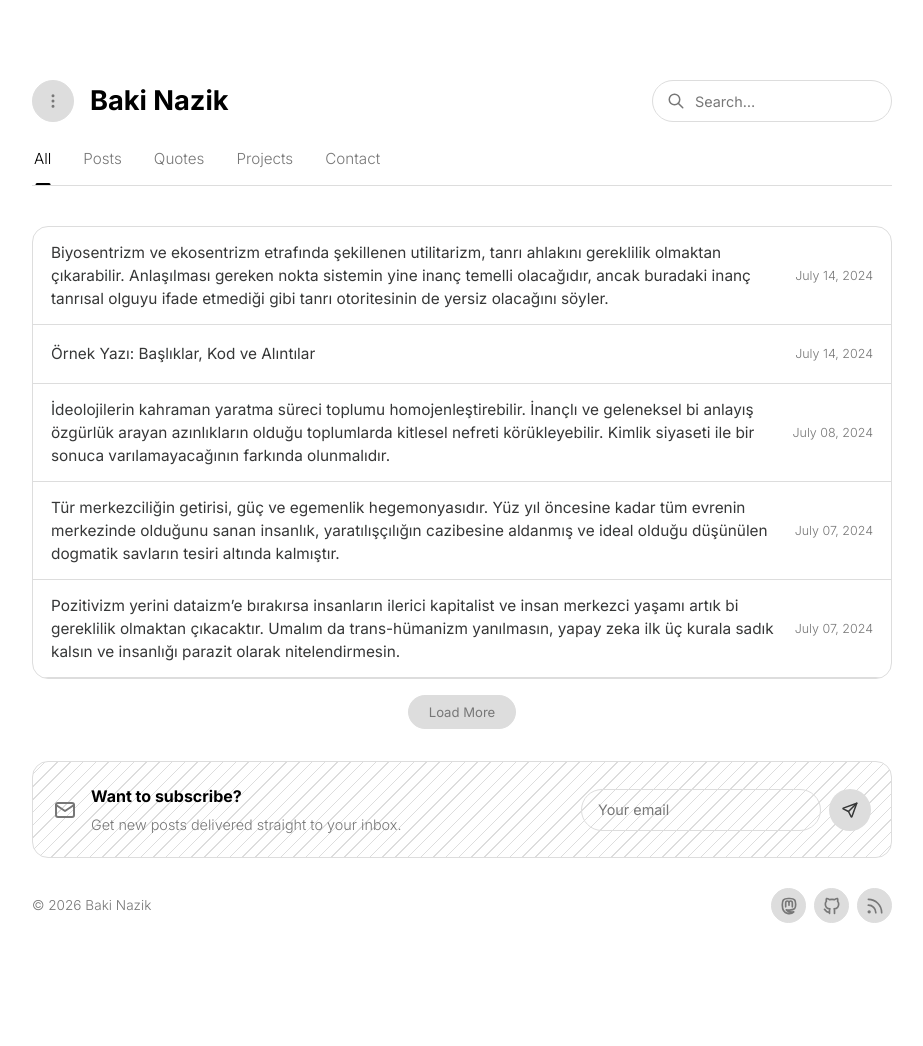
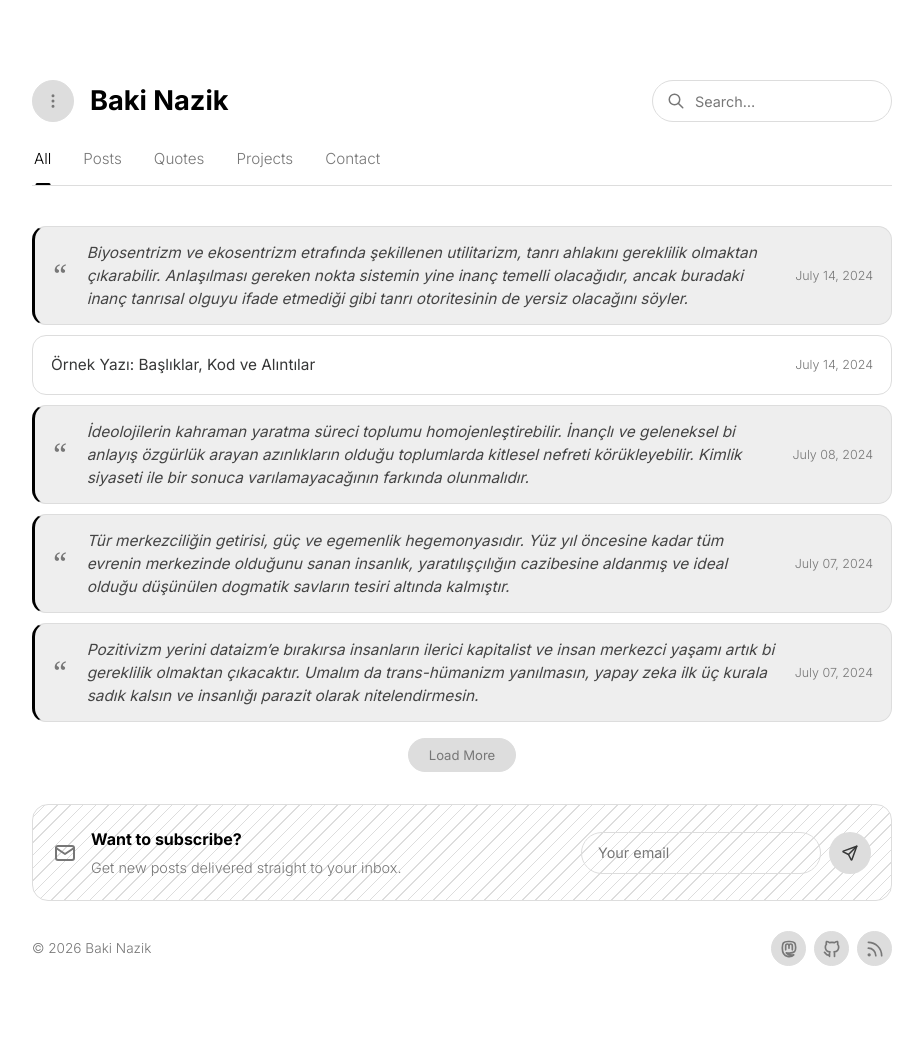
Before and after one commit to bakinazik/bakinazik.github.io, a Jekyll site: the page built from index.html, in a window 1280 px wide. Shown: the whole page, without its empty margins (178-1101 px from the left). Built offline with Jekyll 4.4.1, drawn with Linux system fonts in a browser that asks for light colours; a style sheet for code colours, icons or effects is not loaded; before the commit the page ends 1003 px from its top, so only the background shows below that.

Commit message:
Update repository

```diff
--- a/_includes/script.js
+++ b/_includes/script.js
@@ -386,8 +386,9 @@
   function buildResultItem(post, normalizedQuery, showDate) {
     var item = document.createElement("div");
     item.className = "post-list-item";
+    item.dataset.postType = post.type === "quote" ? "quote" : "post";
     var link = document.createElement("a");
-    link.className = "post-list-link";
+    link.className = post.type === "quote" ? "post-list-link post-list-quote" : "post-list-link";
     link.href = post.url;
     var title = document.createElement("div");
     title.className = "post-list-title";
--- a/_includes/style.css
+++ b/_includes/style.css
@@ -498,9 +498,9 @@ body.search-overlay-locked {
 }
 
 .post-list-wrapper {
-  border: 1px solid var(--border);
-  border-radius: 16px;
-  overflow: hidden;
+  display: flex;
+  flex-direction: column;
+  gap: 10px;
 }
 
 #search-overlay-results{
@@ -508,13 +508,12 @@ body.search-overlay-locked {
 }
 
 .post-list-item {
-  border-bottom: 1px solid var(--border);
+  border: 1px solid var(--border);
+  border-radius: 14px;
+  overflow: hidden;
   position: relative;
   transition: background .2s ease;
   contain: layout style;
-}
-.post-list-item:last-child {
-  border-bottom: none;
 }
 .post-list-item:hover {
   background: var(--border);
@@ -562,8 +561,33 @@ body.search-overlay-locked {
   display: none;
 }
 
+.post-list-item[data-post-type="quote"] {
+  border-left: 3px solid var(--accent);
+  background: var(--secondary);
+}
+
 .post-list-quote {
   cursor: default;
+}
+
+.post-list-quote .post-list-title {
+  font-style: italic;
+  color: var(--muted2);
+}
+
+.post-list-quote::before {
+  content: "“";
+  flex-shrink: 0;
+  font-family: Georgia, "Times New Roman", serif;
+  font-size: 1.9rem;
+  line-height: 1;
+  color: var(--muted);
+}
+
+@media (max-width: 600px) {
+  .post-list-quote::before {
+    display: none;
+  }
 }
 
 
```
